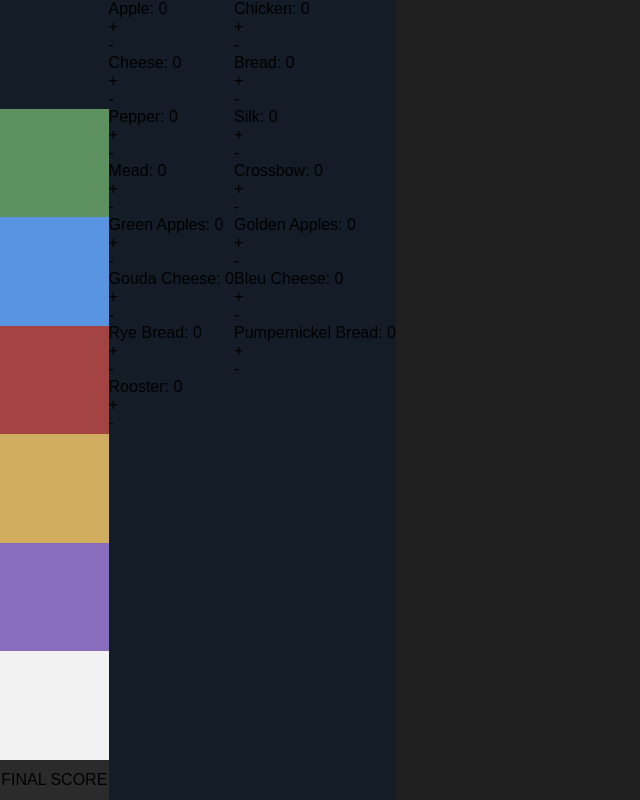
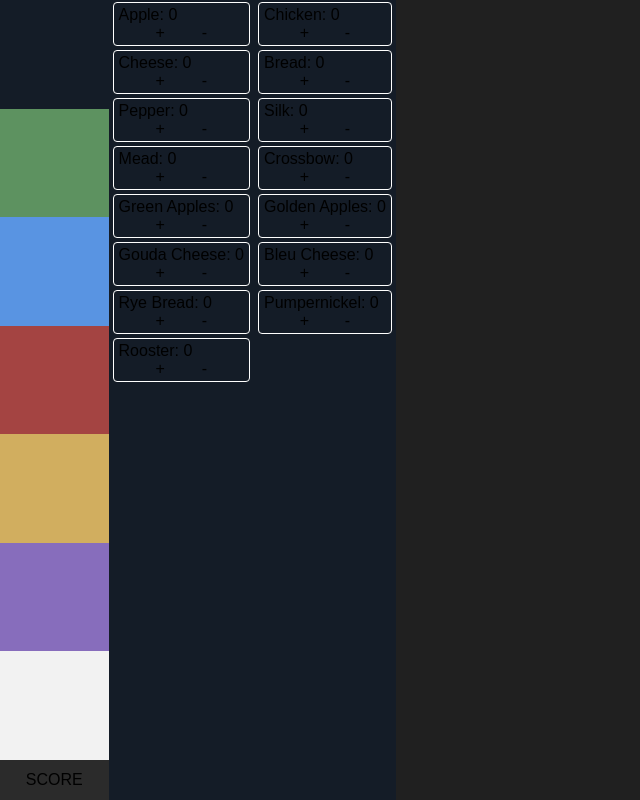
Before and after one commit to Cowinch/SherrifsOfNottingham, a React (Create React App) app in the folder client/: page / in a window 1280 px wide. Both pictures are taken after a click on the element 54 px from the left and 54 px from the top of the page. Shown: the whole page, without its empty margins (0-640 px from the left). Built offline with nearby package versions, Linux system fonts and the light colour scheme.

Commit message:
removed old project, cleaned up CSS

```diff
--- a/client/src/App.css
+++ b/client/src/App.css
@@ -7,6 +7,7 @@
 
 :root{
   --side-card-height: 0;
+  --border-color: white;
 }
 
 html{
@@ -59,3 +60,15 @@ body{
   grid-template-columns: auto auto;
   align-content: space-between;
 }
+
+.point-box{
+  outline: 1px solid var(--border-color);
+  margin: 3px 5px;
+  padding: 3px 5px;
+  border-radius: 3px;
+}
+
+.clicker-box{
+  display: flex;
+  justify-content: space-evenly;
+}
--- a/client/src/components/Main.jsx
+++ b/client/src/components/Main.jsx
@@ -79,7 +79,7 @@ const Main = () => {
     case 7:
       display =
         <div id="player-7-box" style={{backgroundColor: '#F2F2F2', color: '#111111'}} className='main-content-box'>
-          <Player setPlayer={setPlayer7} player={player7} />
+          <Player setPlayer={setPlayer7} player={player7} border={1} />
         </div>
       break;
     default:
@@ -95,7 +95,7 @@ const Main = () => {
         <div className="player-button side-card" style={{backgroundColor: "#D1AE5F"}} onClick={() => setRender(5)}></div>
         <div className="player-button side-card" style={{backgroundColor: "#876DBC"}} onClick={() => setRender(6)}></div>
         <div className="player-button side-card" style={{backgroundColor: "#F2F2F2"}} onClick={() => setRender(7)}></div>
-        <div className="score-button side-card"  onClick={() => setRender(0)}>FINAL SCORE</div>
+        <div className="score-button side-card"  onClick={() => setRender(0)}>SCORE</div>
       </div>
       <div id="column-two">
         {display}
--- a/client/src/components/Player.jsx
+++ b/client/src/components/Player.jsx
@@ -1,6 +1,11 @@
 import React from 'react'
 
-const Player = ({ setPlayer, player }) => {
+const Player = ({ setPlayer, player, border }) => {
+    if(border === 1) {
+        document.documentElement.style.setProperty('--border-color', `black`)
+    } else {
+        document.documentElement.style.setProperty('--border-color', `white`)
+    }
     return (
         <div className='point-container'>
             <div className="point-box">
@@ -108,7 +113,7 @@ const Player = ({ setPlayer, player }) => {
             </div>
 
             <div className="point-box">
-                <p>Pumpernickel Bread: {player.pumpernickelBread}</p>
+                <p>Pumpernickel: {player.pumpernickelBread}</p>
                 <div className='clicker-box'>
                     <div className="clicker" onClick={() => setPlayer(player => ({...player, pumpernickelBread:player.pumpernickelBread+1}))}>+</div>
                     <div className="clicker" onClick={() => setPlayer(player => ({...player, pumpernickelBread:player.pumpernickelBread-1}))}>-</div>
```
Also changed, not shown: 3 other files (tests, documents, lock files or other folders).
